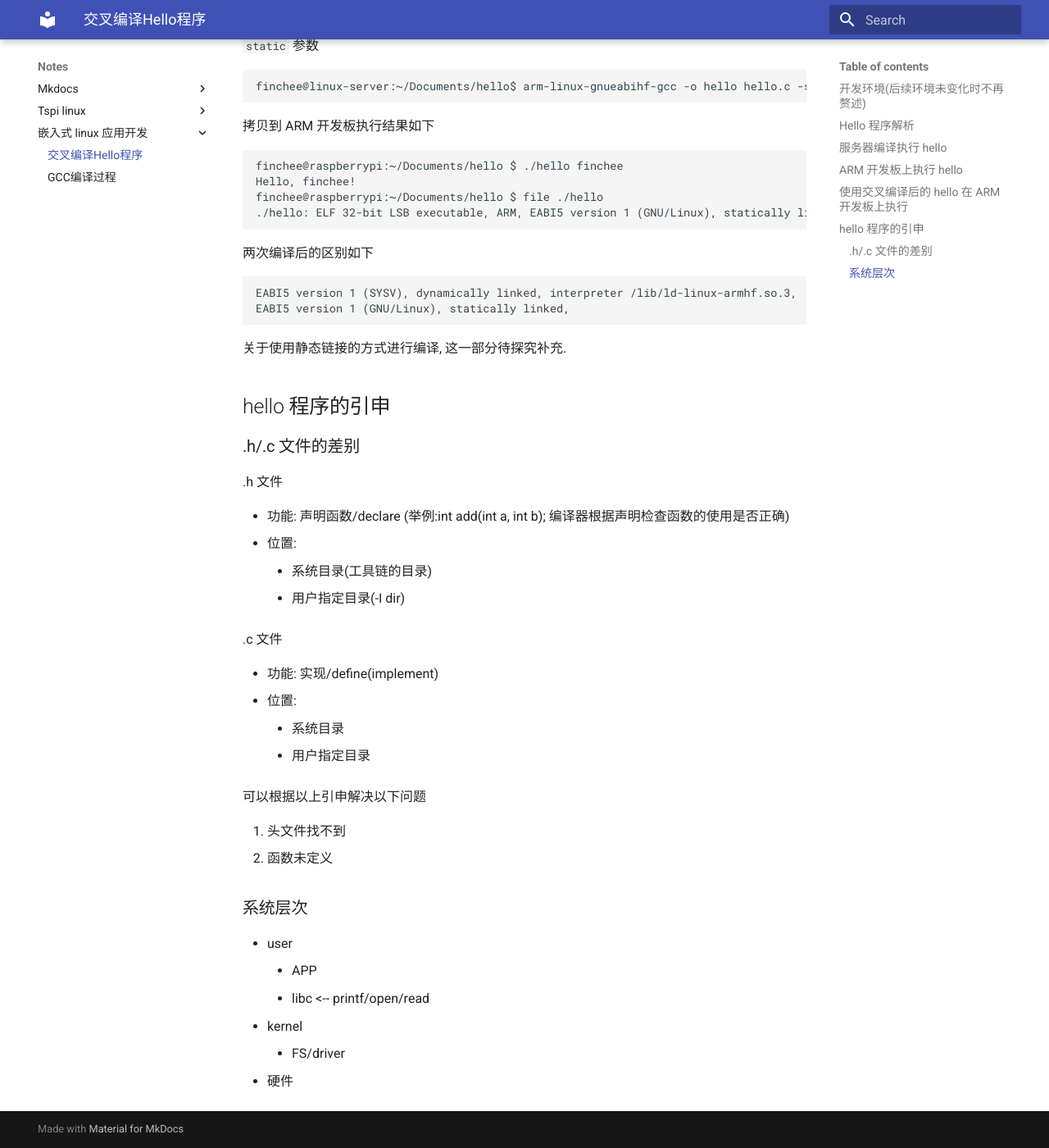
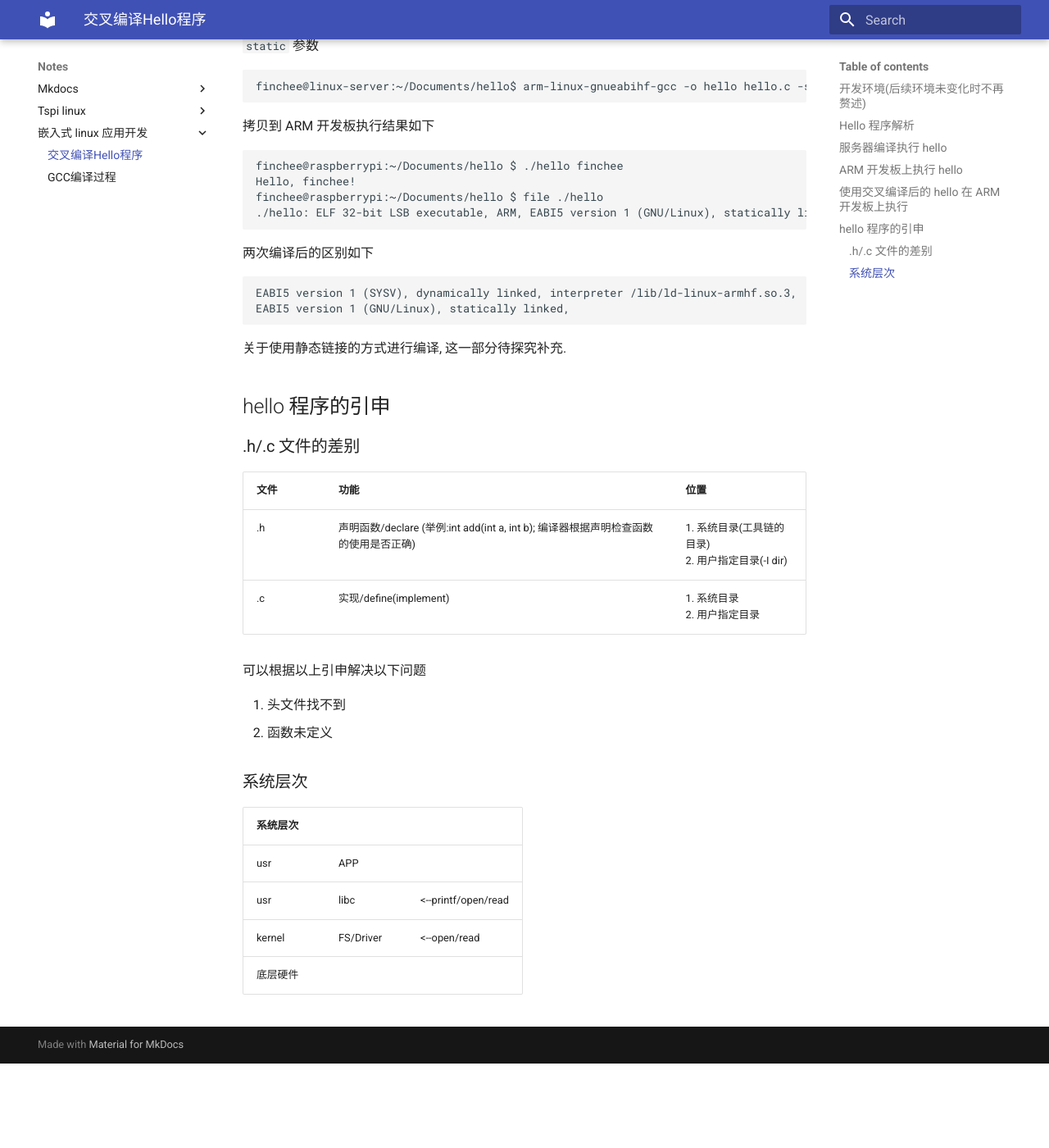
Before and after one commit to finchee/finchee.github.io, an MkDocs documentation site: the page built from docs/notes/嵌入式 linux 应用开发/1-1_交叉编译Hello程序.md, in a window 1280 px wide and 1400 px high, scrolled down 2082 px. Shown: the whole window at 82% size. Built offline with MkDocs 1.6.1 and Material for MkDocs 9.7.7, drawn with Linux system fonts in a browser that asks for light colours; after the commit the page ends 3379 px from its top, so only the background shows below that.

Commit message:
update notes

```diff
--- a/docs/notes/嵌入式 linux 应用开发/1-1_交叉编译Hello程序.md
+++ b/docs/notes/嵌入式 linux 应用开发/1-1_交叉编译Hello程序.md
@@ -102,19 +102,10 @@ ARM 开发板执行 ./hello 碰到如下问题:
 
 ### .h/.c 文件的差别
 
-.h 文件
-
-- 功能: 声明函数/declare (举例:int add(int a, int b); 编译器根据声明检查函数的使用是否正确)
-- 位置:
-  - 系统目录(工具链的目录)
-  - 用户指定目录(-I dir)
-
-.c 文件
-
-- 功能: 实现/define(implement)
-- 位置:
-  - 系统目录
-  - 用户指定目录
+|文件|功能|位置|
+|-|-|-|
+|.h|声明函数/declare (举例:int add(int a, int b); 编译器根据声明检查函数的使用是否正确)|1. 系统目录(工具链的目录)<br>2. 用户指定目录(-I dir)|
+|.c|实现/define(implement)|1. 系统目录<br>2. 用户指定目录|
 
 可以根据以上引申解决以下问题
 
@@ -123,9 +114,9 @@ ARM 开发板执行 ./hello 碰到如下问题:
 
 ### 系统层次
 
-- user
-  - APP
-  - libc <-- printf/open/read
-- kernel
-  - FS/driver
-- 硬件
+|系统层次|||
+|-|-|-|
+|usr|APP||
+|usr|libc|<--printf/open/read|
+|kernel|FS/Driver|<--open/read|
+|底层硬件|||
```
